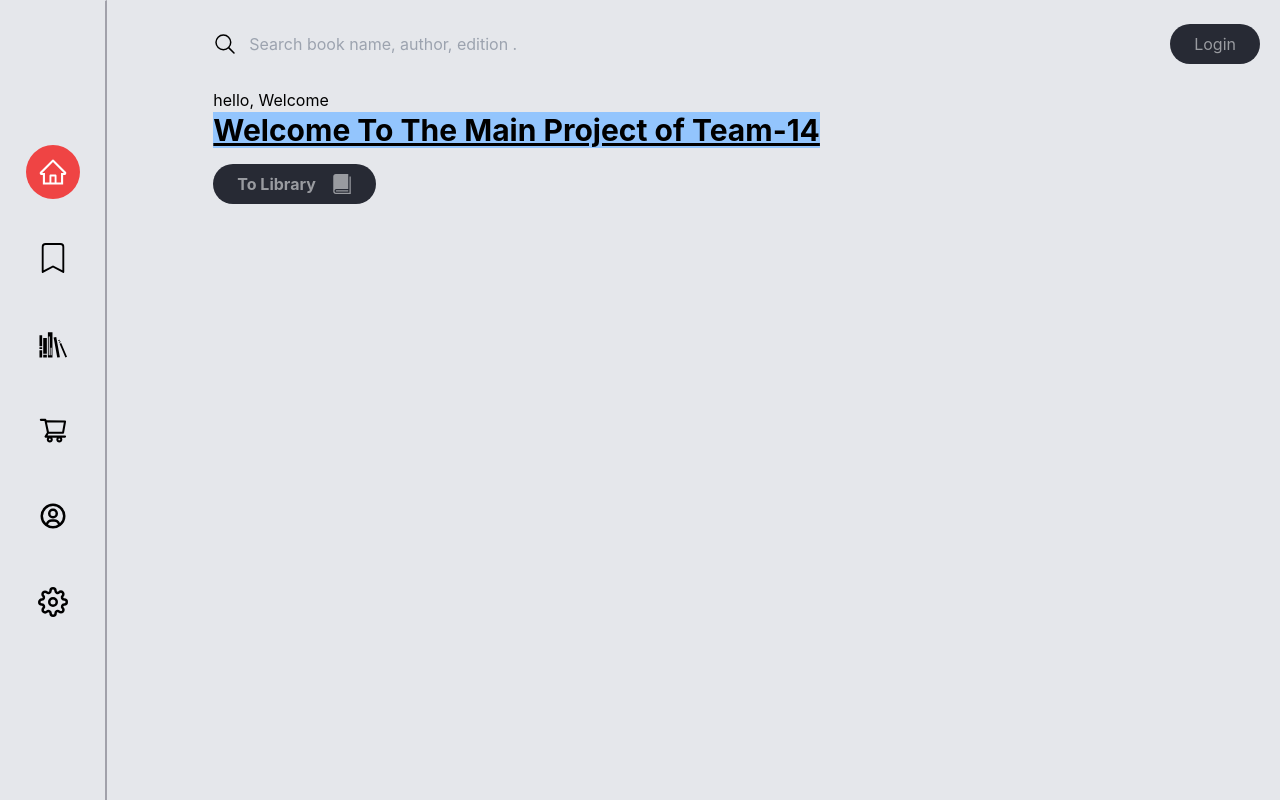
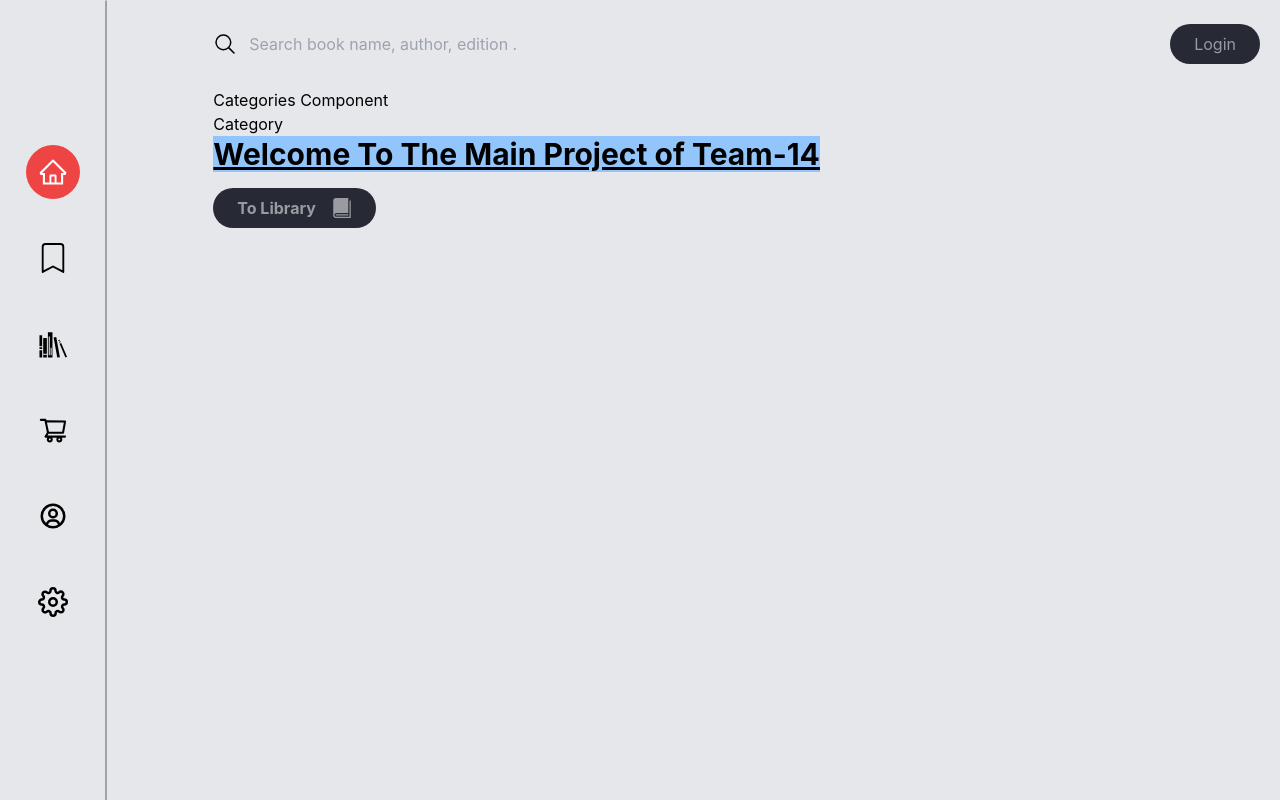
Before and after one commit to chingu-voyages/v43-tier2-team-14, a React (Vite) app in the folder frontend/: page / in a window 1280 px wide. Shown: the top 800 px of the page. Built offline with nearby package versions, Linux system fonts and the light colour scheme; no server answers.

Commit message:
adding categories component and style search component to show user info

```diff
--- a/frontend/src/components/Search.jsx
+++ b/frontend/src/components/Search.jsx
@@ -31,6 +31,7 @@ const Search = () => {
 
         <div className="px-5">
           {!user ? (
+            <div className="flex items-center h-4 gap-6">
               <a
                 className="flex items-center bg-bg-btn text-text-btn rounded-full px-6 py-2 hover:text-white"
                 href={`${import.meta.env.VITE_BACKEND_URL}/auth/google`}
@@ -38,14 +39,15 @@ const Search = () => {
               >
                 Login
               </a>
+            </div>
           ) : (
-            <div className="flex gap-6">
-              <div className="flex justify-center items-center gap-6">
-                <img className="rounded-full" src={user?.picture} alt="" />
-                <h2>{user?.name}</h2>
+            <div className="flex items-center h-4 gap-6">
+              <div className="flex justify-center items-center gap-3">
+                <img className="rounded-full h-16" src={user?.picture} alt="" />
+                <h2 className="font-semibold">{user?.name}</h2>
               </div>
               <a
-                className="flex items-center bg-bg-btn text-text-btn rounded-full px-6 py-2 hover:text-white"
+                className="flex items-center bg-bg-btn text-text-btn rounded-full px-6 py-2  hover:text-white"
                 href={`${import.meta.env.VITE_BACKEND_URL}/auth/logout`}
                 onClick={handleLogout}
               >
--- /dev/null
+++ b/frontend/src/components/categories/Categories.jsx
@@ -0,0 +1,13 @@
+import React from "react";
+import Category from "./Category";
+
+const Categories = () => {
+  return (
+    <div>
+      Categories Component
+      <Category />
+    </div>
+  );
+};
+
+export default Categories;
--- /dev/null
+++ b/frontend/src/components/categories/Category.jsx
@@ -0,0 +1,7 @@
+import React from "react";
+
+const Category = () => {
+  return <div>Category</div>;
+};
+
+export default Category;
--- a/frontend/src/pages/Home.jsx
+++ b/frontend/src/pages/Home.jsx
@@ -2,6 +2,7 @@ import { Link } from "react-router-dom";
 import GenericBtns from "../components/UI/GenericBtns";
 import { ImBook } from "react-icons/im";
 import Search from "../components/Search";
+import Categories from "../components/categories/Categories";
 import { userStore } from "../features/userStore";
 
 const Home = () => {
@@ -10,8 +11,7 @@ const Home = () => {
   return (
     <section className=" flex flex-col items-start justify-start col-start-3 col-span-full row-start-5 row-span-full">
       <Search />
-      <h1>hello, Welcome {user?.name}</h1>
-      <img src={user?.picture} alt="" />
+      <Categories />
       <h1 className="text-3xl  bg-blue-300 font-bold underline mb-4">
         Welcome To The Main Project of Team-14
       </h1>
```
Lines whose indentation alone changed are shown as unchanged.
